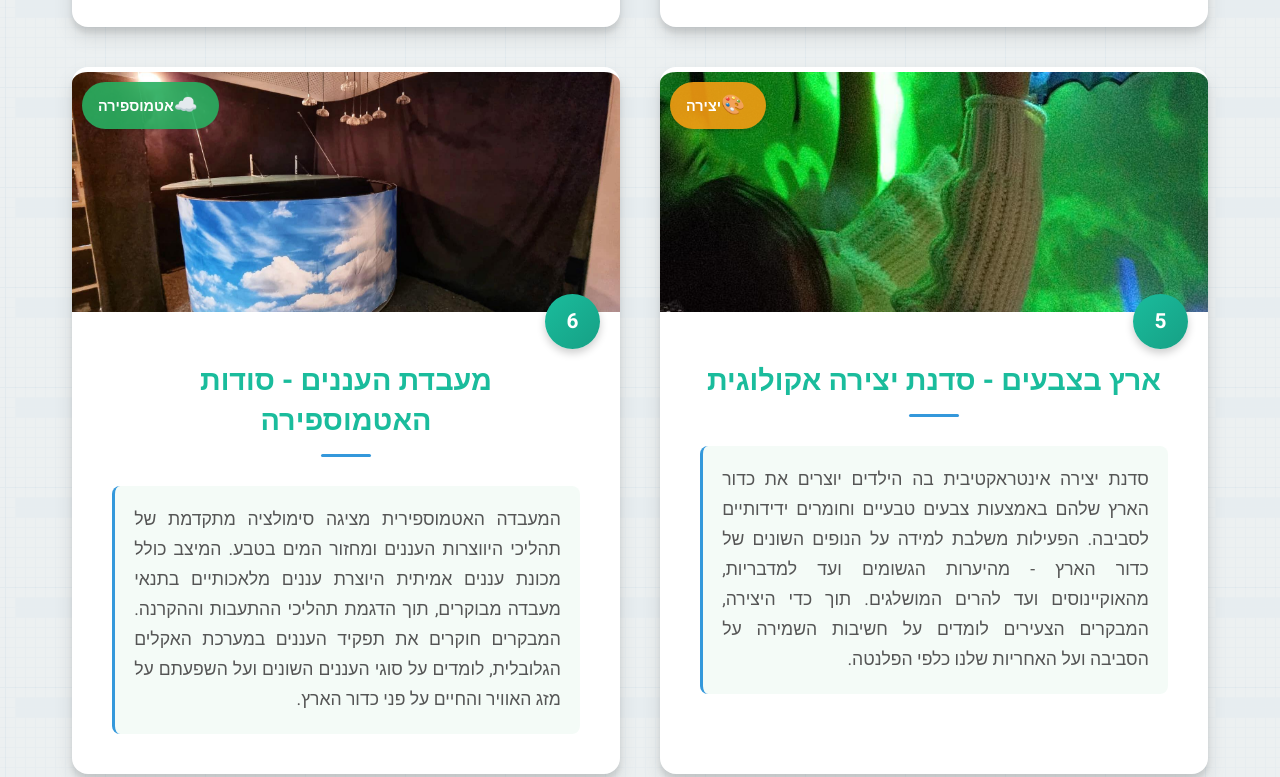
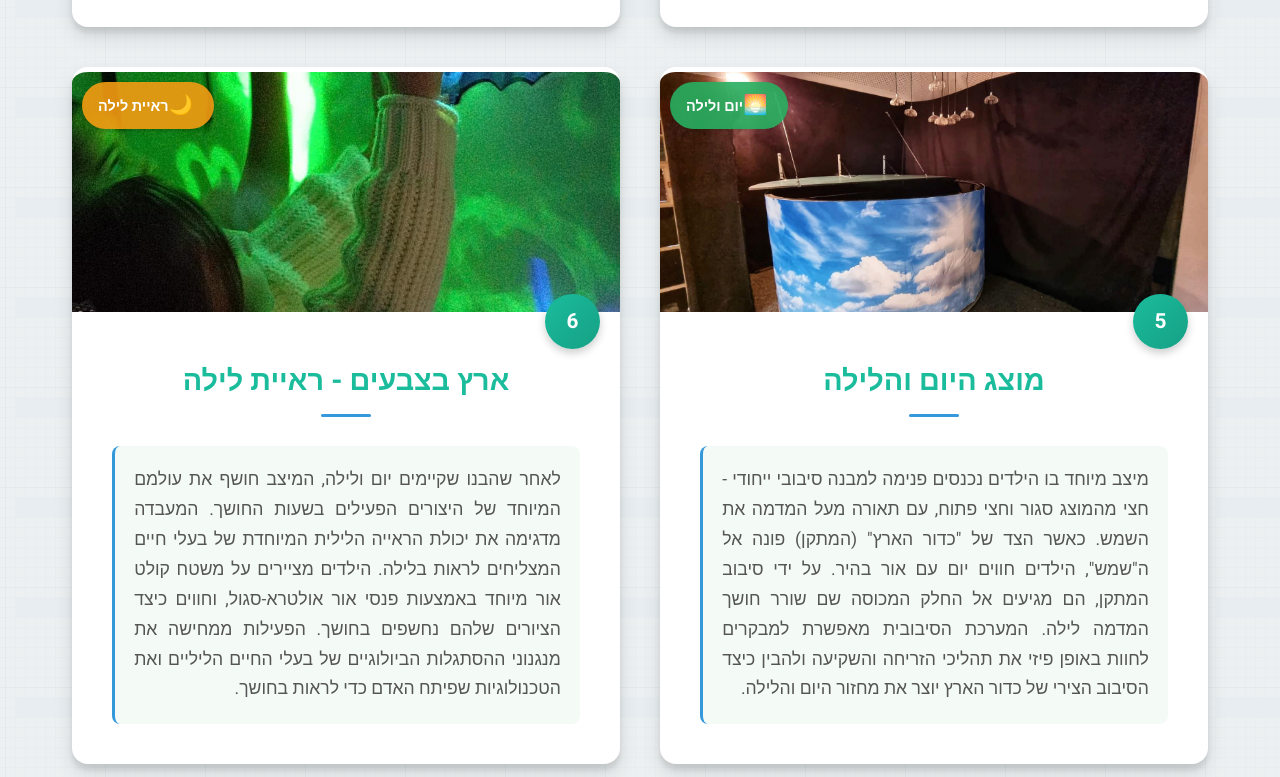
Before and after one commit to snirsnir/exhibits, a plain HTML site: page index.html in a window 1280 px wide. Shown: the part 2318-3095 px from the top of the page. Drawn offline with Linux system fonts and the light colour scheme.

Commit message:
Update index.html

```diff
--- a/index.html
+++ b/index.html
@@ -696,29 +696,29 @@
             </div>
         </div>
 
-        <!-- מוצג 5 -->
-        <div class="exhibit-card animated fadeInUp" data-category="environment">
-            <div class="category-badge environment-badge">
-                <span class="category-icon">🎨</span>יצירה
+<!-- מוצג 5 -->
+        <div class="exhibit-card animated fadeInUp" data-category="space">
+            <div class="category-badge space-badge">
+                <span class="category-icon">🌅</span>יום ולילה
             </div>
-            <img src="5.jpg" alt="ילדים עם צבע" class="exhibit-image">
+            <img src="6.jpg" alt="מוצג היום והלילה" class="exhibit-image">
             <div class="exhibit-content">
                 <div class="exhibit-number">5</div>
-                <h3 class="exhibit-name">ארץ בצבעים - סדנת יצירה אקולוגית</h3>
-                <p class="exhibit-activity">סדנת יצירה אינטראקטיבית בה הילדים יוצרים את כדור הארץ שלהם באמצעות צבעים טבעיים וחומרים ידידותיים לסביבה. הפעילות משלבת למידה על הנופים השונים של כדור הארץ - מהיערות הגשומים ועד למדבריות, מהאוקיינוסים ועד להרים המושלגים. תוך כדי היצירה, המבקרים הצעירים לומדים על חשיבות השמירה על הסביבה ועל האחריות שלנו כלפי הפלנטה.</p>
+                <h3 class="exhibit-name">מוצג היום והלילה</h3>
+                <p class="exhibit-activity">מיצב מיוחד בו הילדים נכנסים פנימה למבנה סיבובי ייחודי - חצי מהמוצג סגור וחצי פתוח, עם תאורה מעל המדמה את השמש. כאשר הצד של "כדור הארץ" (המתקן) פונה אל ה"שמש", הילדים חווים יום עם אור בהיר. על ידי סיבוב המתקן, הם מגיעים אל החלק המכוסה שם שורר חושך המדמה לילה. המערכת הסיבובית מאפשרת למבקרים לחוות באופן פיזי את תהליכי הזריחה והשקיעה ולהבין כיצד הסיבוב הצירי של כדור הארץ יוצר את מחזור היום והלילה.</p>
             </div>
         </div>
 
         <!-- מוצג 6 -->
-        <div class="exhibit-card animated fadeInUp" data-category="space">
-            <div class="category-badge space-badge">
-                <span class="category-icon">☁️</span>אטמוספירה
+        <div class="exhibit-card animated fadeInUp" data-category="environment">
+            <div class="category-badge environment-badge">
+                <span class="category-icon">🌙</span>ראיית לילה
             </div>
-            <img src="6.jpg" alt="העננים" class="exhibit-image">
+            <img src="5.jpg" alt="ילדים עם צבע אולטרה סגול" class="exhibit-image">
             <div class="exhibit-content">
                 <div class="exhibit-number">6</div>
-                <h3 class="exhibit-name">מעבדת העננים - סודות האטמוספירה</h3>
-                <p class="exhibit-activity">המעבדה האטמוספירית מציגה סימולציה מתקדמת של תהליכי היווצרות העננים ומחזור המים בטבע. המיצב כולל מכונת עננים אמיתית היוצרת עננים מלאכותיים בתנאי מעבדה מבוקרים, תוך הדגמת תהליכי ההתעבות וההקרנה. המבקרים חוקרים את תפקיד העננים במערכת האקלים הגלובלית, לומדים על סוגי העננים השונים ועל השפעתם על מזג האוויר והחיים על פני כדור הארץ.</p>
+                <h3 class="exhibit-name">ארץ בצבעים - ראיית לילה</h3>
+                <p class="exhibit-activity">לאחר שהבנו שקיימים יום ולילה, המיצב חושף את עולמם המיוחד של היצורים הפעילים בשעות החושך. המעבדה מדגימה את יכולת הראייה הלילית המיוחדת של בעלי חיים המצליחים לראות בלילה. הילדים מציירים על משטח קולט אור מיוחד באמצעות פנסי אור אולטרא-סגול, וחווים כיצד הציורים שלהם נחשפים בחושך. הפעילות ממחישה את מנגנוני ההסתגלות הביולוגיים של בעלי החיים הליליים ואת הטכנולוגיות שפיתח האדם כדי לראות בחושך.</p>
             </div>
         </div>
     </div>
```
